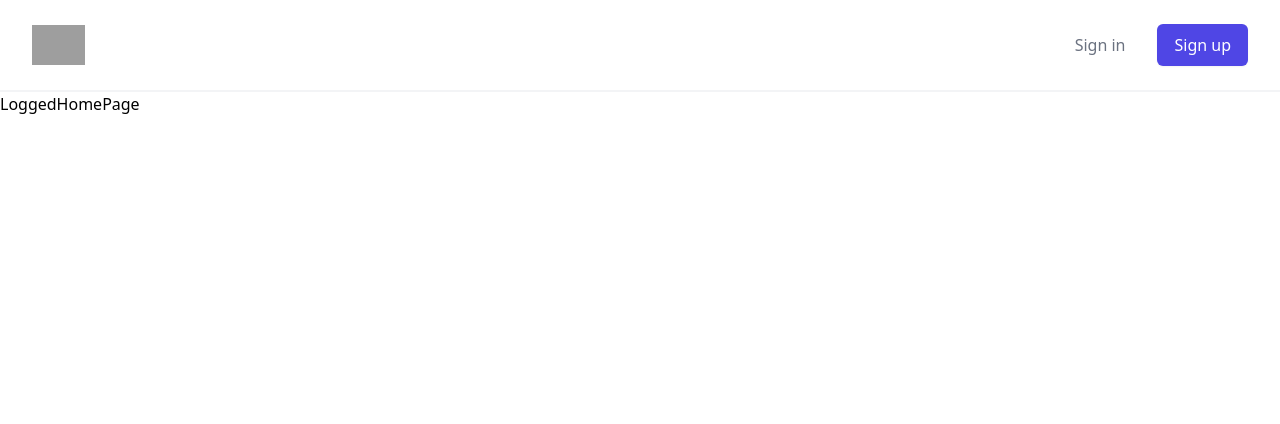
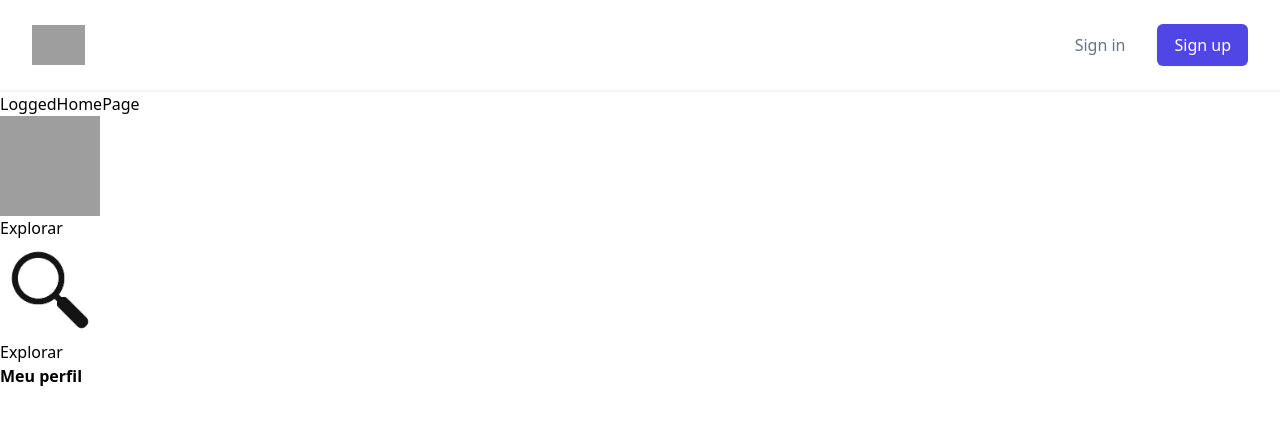
Before and after one commit to GabrielSuassuna/web-front, a React (Create React App) app in the folder frontend/: page /loggedHome in a window 1280 px wide. Shown: the top 424 px of the page. Built offline with nearby package versions, Linux system fonts and the light colour scheme; grey boxes are pictures that could not be loaded.

Commit message:
Consertando algumas paginas e adicionando versao nao estilizada de IconButton

```diff
--- /dev/null
+++ b/frontend/src/components/IconButton/IconButton.js
@@ -0,0 +1,29 @@
+import styles from "./IconButton.module.css";
+
+/**
+ * Componente que representa um botão estilizado que pode ou não possuir um ícone.
+ *
+ * props:
+ *  * content (String): Texto do botão
+ *  * icon (Src): Opcional. Contém a imagem que será usada como ícone, já importada ou como url.
+ *  * alt (String): Opcional. Contém o texto alternativo usado como alt caso o ícone não possa ser mostrado.
+ *  * onClick (Function): Função que será disparada ao clicar no botão.
+ *  * classes (Array): Todas as classes que o botão terá, permitindo sua estilização.
+ */
+function IconButton(props) {
+  return (
+    <div
+      onClick={props.onClick}
+      className={
+        props.classes
+          ? `${props.classes.join(" ")} ${styles.iconButton}`
+          : styles.iconButton
+      }
+    >
+    {props.icon && <img src={props.icon} alt={props.alt} className={styles.iconButonImage}/>}
+      <h1>{props.content}</h1>
+    </div>
+  );
+}
+
+export default IconButton;
--- /dev/null
+++ b/frontend/src/components/IconButton/IconButton.module.css
@@ -0,0 +1,8 @@
+.iconButton {
+  cursor: pointer
+}
+
+.iconButonImage {
+  width: 100px;
+  height: 100px;
+}
--- a/frontend/src/pages/ExplorePage/ExplorePage.js
+++ b/frontend/src/pages/ExplorePage/ExplorePage.js
@@ -57,7 +57,7 @@ function ExplorePage() {
   return (
     <div>
       <h1>ExplorePage</h1>
-      {DUMMY_RESULTS.map(result => <><SearchResult type={result.type} resultData={result.resultData}/> <br/> </>)}
+      {DUMMY_RESULTS.map( (result, i) => <div key={i}><SearchResult  type={result.type} resultData={result.resultData}/> <br/> </div>)}
     </div>
   );
 }
--- a/frontend/src/pages/LoggedHome/LoggedHome.js
+++ /dev/null
@@ -1,9 +0,0 @@
-function LoggedHomePage() {
-  return (
-    <div>
-      <h1>LoggedHomePage</h1>
-    </div>
-  );
-}
-
-export default LoggedHomePage;
--- /dev/null
+++ b/frontend/src/pages/LoggedHomePage/LoggedHomePage.js
@@ -0,0 +1,35 @@
+import { useNavigate } from "react-router-dom";
+import IconButton from "../../components/IconButton/IconButton";
+import glassIconSrc from "../../icons/glass_icon.jpg";
+import styles from "./LoggedHomePage.module.css";
+
+function LoggedHomePage() {
+
+  const navigate = useNavigate();
+
+  return (
+    <div>
+      <h1>LoggedHomePage</h1>
+
+      <IconButton
+        content='Explorar'
+        icon='https://static.vecteezy.com/system/resources/previews/000/439/746/non_2x/vector-find-icon.jpg'
+        alt='Clique para explorar!'
+        onClick={()=>navigate('/explore')}
+      />
+      <IconButton
+        content='Explorar'
+        icon={glassIconSrc}
+        alt='Clique para explorar!'
+        onClick={()=>navigate('/explore')}
+      />
+      <IconButton
+        content='Meu perfil'
+        classes={[styles.boldText]}
+        onClick={()=>navigate('/myProfile')}
+      />
+    </div>
+  );
+}
+
+export default LoggedHomePage;
--- /dev/null
+++ b/frontend/src/pages/LoggedHomePage/LoggedHomePage.module.css
@@ -0,0 +1,3 @@
+.boldText {
+  font-weight: bolder;
+}
--- a/frontend/src/router/AppRouter.js
+++ b/frontend/src/router/AppRouter.js
@@ -12,7 +12,7 @@ import FeedbackCreationPage from "../pages/FeedbackCreationPage/FeedbackCreation
 import FeedbackDescriptionPage from "../pages/FeedbackDescriptionPage/FeedbackDescriptionPage";
 import FeedbackRevisionPage from "../pages/FeedbackRevisionPage/FeedbackRevisionPage";
 import HomePage from "../pages/HomePage/HomePage";
-import LoggedHomePage from "../pages/LoggedHome/LoggedHome";
+import LoggedHomePage from "../pages/LoggedHomePage/LoggedHomePage";
 import LoginPage from "../pages/LoginPage/LoginPage";
 import MyFeedbacksPage from "../pages/MyFeedbacksPage/MyFeedbacksPage";
 import MyProfilePage from "../pages/MyProfilePage/MyProfilePage";
```
Also changed, not shown: frontend/src/icons/glass_icon.jpg (added).
